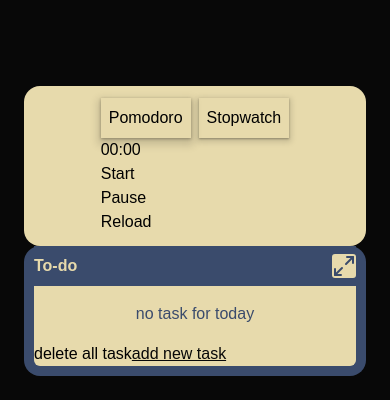
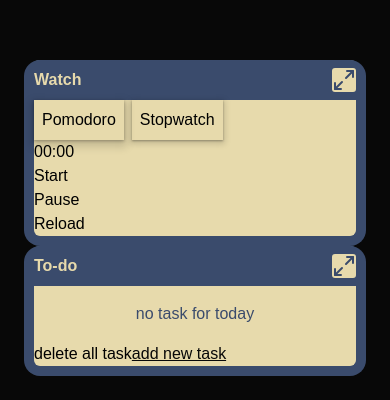
Before and after one commit to DI3906/focus-pomodoro, a Next.js app: page / in a window 390 px wide. Shown: the part 444-844 px from the top of the page. Built offline with nearby package versions, Linux system fonts and the light colour scheme; a web font is replaced by a local one.

Commit message:
update classname

```diff
--- a/app/components/Watch/Watch.tsx
+++ b/app/components/Watch/Watch.tsx
@@ -2,13 +2,21 @@
 import { useState } from 'react';
 import Pomodoro from '../Pomodoro/Pomodoro';
 import Stopwatch from '../Stopwatch/Stopwatch';
+import { Maximize2 } from 'lucide-react';
 
 export default function Watch() {
   const [showTimer, setShowTimer] = useState(false);
 
   return (
-    <div className="w-full h-full rounded-2xl p-3 flex justify-center items-center bg-(--beige)">
-      <div className="w-[559] h-[340]">
+    <div className="w-full h-full rounded-2xl flex flex-col justify-between bg-(--beige) watch">
+      <div className="header-watch">
+        <p className="header-watch-title">Watch</p>
+        <button className="header-watch-button">
+          <Maximize2 color="#3a4b6c"/>
+        </button>
+      </div>
+      {/* <div className="w-[559] h-[340]"> */}
+      <div className="">
         <button
           onClick={() => {
             setShowTimer(true);
--- a/app/globals.css
+++ b/app/globals.css
@@ -114,23 +114,28 @@
     margin: 0;
   }
 
+  .header-watch,
   .header-todo {
     display: flex;
     justify-content: space-between;
     background-color: var(--blue);
     padding: 8px 0;
+    border-radius: 5px 5px 0 0;
   }
 
+  .header-watch-button,
   .header-todo-button {
     background-color: var(--beige);
     border-radius: 3px;
   }
 
+  .header-watch-title,
   .header-todo-title {
     font-weight: bold;
     color: var(--beige);
   }
 
+  .watch,
   .todo {
     border: var(--blue) 10px solid;
     border-top-width: 0;
```
